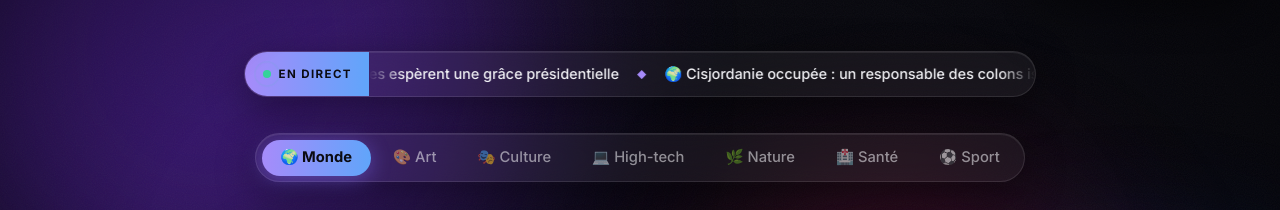
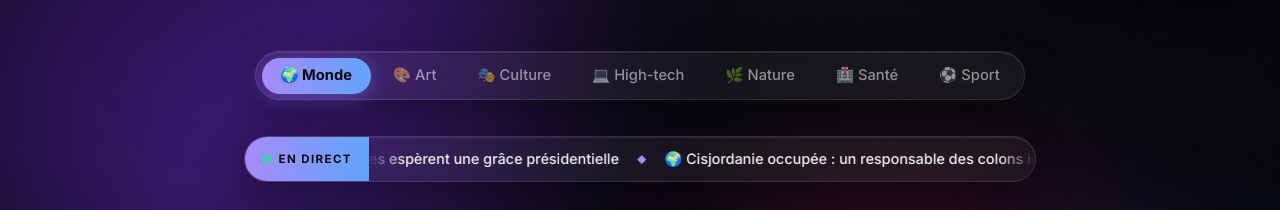
Before and after one commit to degrysefranck-commits/MyFirstSandBox, a plain HTML site: page index.html in a window 1280 px wide. Shown: the part 129-339 px from the top of the page. Drawn offline with Linux system fonts and the light colour scheme.

Commit message:
Bandeau defilant deplace sous le menu des themes
Co-authored-by: degrysefranck-commits <degrysefranck-commits@users.noreply.github.com>

```diff
--- a/index.html
+++ b/index.html
@@ -29,16 +29,16 @@
     </header>
 
     <main class="container">
-        <div class="ticker glass fade-up delay-2" id="ticker" aria-label="Fil défilant des faits marquants">
+        <nav class="theme-menu glass fade-up delay-2" id="theme-menu" aria-label="Choisir un thème">
+            <span class="menu-indicator" id="menu-indicator" aria-hidden="true"></span>
+        </nav>
+
+        <div class="ticker glass fade-up delay-3" id="ticker" aria-label="Fil défilant des faits marquants">
             <span class="ticker-label"><span class="pulse-dot"></span>En direct</span>
             <div class="ticker-viewport">
                 <div class="ticker-track" id="ticker-track"></div>
             </div>
         </div>
-
-        <nav class="theme-menu glass fade-up delay-3" id="theme-menu" aria-label="Choisir un thème">
-            <span class="menu-indicator" id="menu-indicator" aria-hidden="true"></span>
-        </nav>
 
         <section class="news glass fade-up delay-4">
             <div class="news-header">
```
